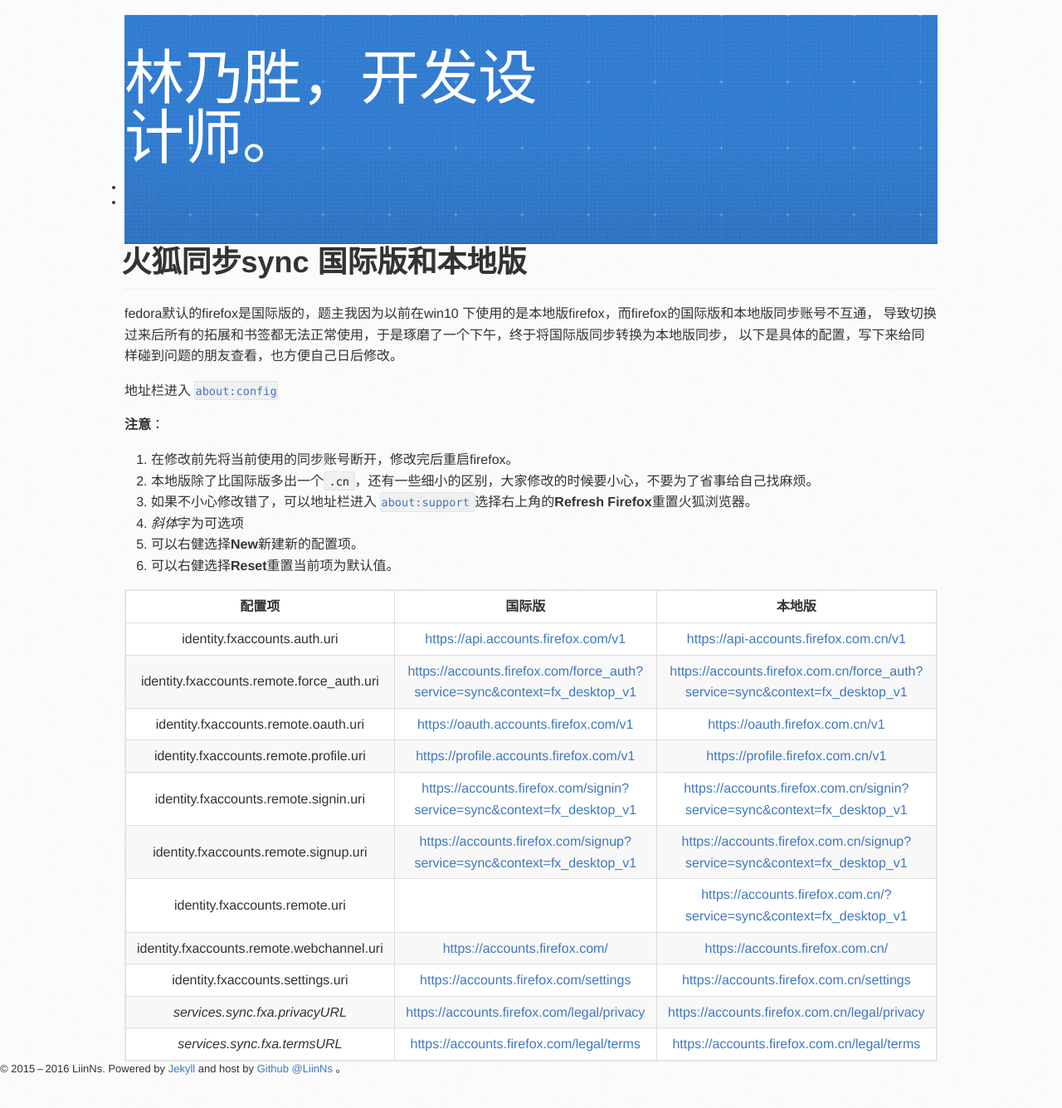
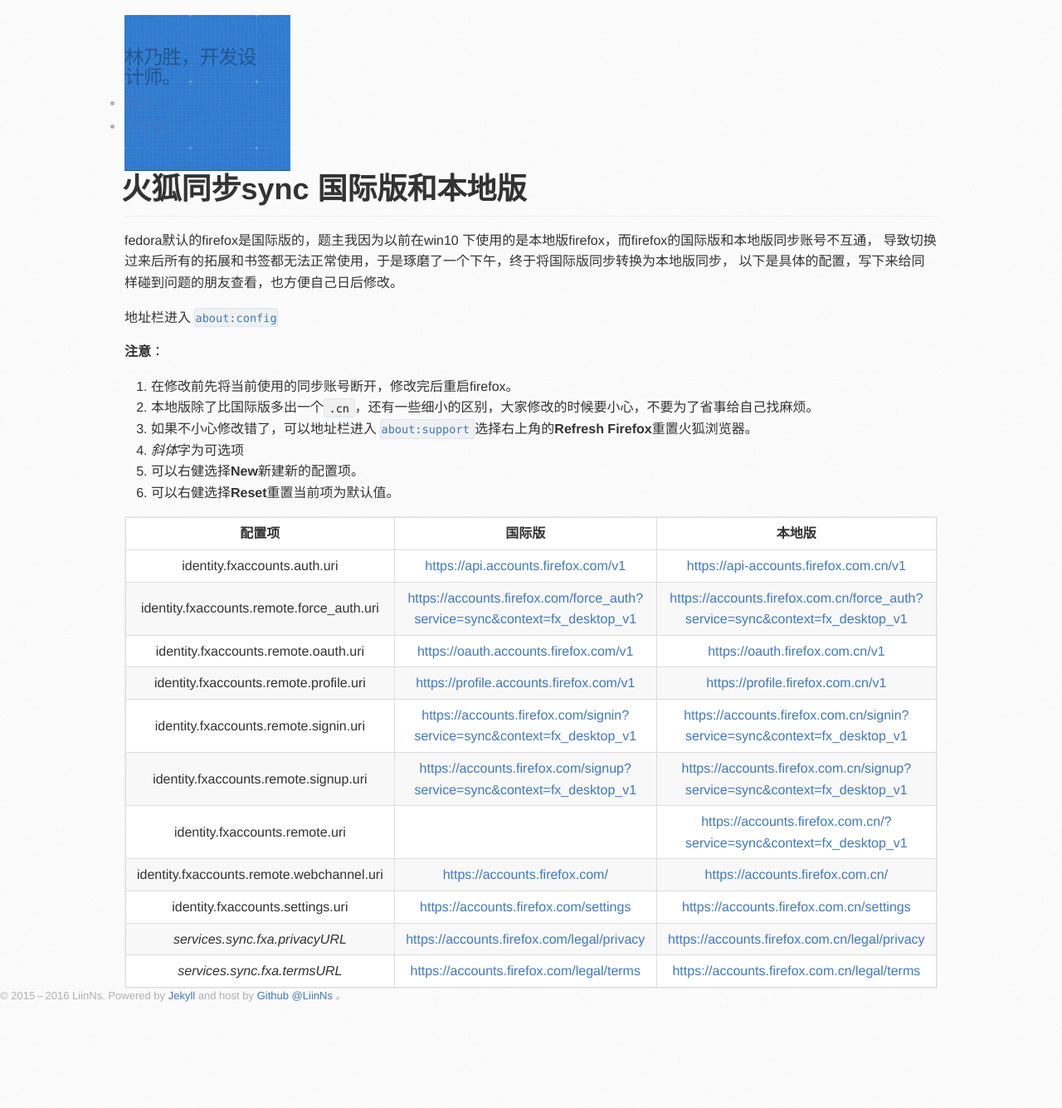
Before and after one commit to LiinNs/LiinNs.github.io, a Jekyll site: the page built from index.html, in a window 1280 px wide. Shown: the whole page at 83% size. Built offline with Jekyll 4.4.1, drawn with Linux system fonts in a browser that asks for light colours; some web fonts are replaced; after the commit the page ends 1247 px from its top, so only the background shows below that.

Commit message:
change style

```diff
--- a/_layouts/default.html
+++ b/_layouts/default.html
@@ -8,6 +8,7 @@
 	<link rel="stylesheet" media="all" href="./stylesheets/stylesheet.css">
 	<link rel="stylesheet" media="all" href="./stylesheets/markdown.css">
 	<link rel="stylesheet" media="all" href="./stylesheets/syntax.css">
+	<link rel="stylesheet" media="all" href="./stylesheets/style.css">
 　　　　	<title>{{ page.title }}</title>
 　　</head>
 　　<body>
--- a/index.html
+++ b/index.html
@@ -1,6 +1,6 @@
 ---
 layout: default
-title: LiinNs Blog
+title: LiinNs's Blog
 ---
 <article itemprop="mainContentOfPage" class="markdown-body entry-content">
 
--- /dev/null
+++ b/stylesheets/style.css
@@ -0,0 +1,28 @@
+ div.container {
+	line-height: 1.5;
+}
+ .sidenav {
+	font-size: 1.4em;
+}
+ .sidenav h1 {
+	color:rgba(0,0,0,0.3);
+	font-size: 1.3em;
+}
+ div.sidenav div div {
+	border-top:1px solid rgba(0,0,0,0.05);
+	padding:3em 0;
+}
+ .sidenav h1,
+ .sidenav p {
+	width:85%;
+}
+
+ p.copyright,
+ .sidenav h2,
+ .sidenav p,
+ .sidenav {
+	color:rgba(0,0,0,0.3);
+}
+ .sidenav {
+	max-width: 200px;
+}
```
